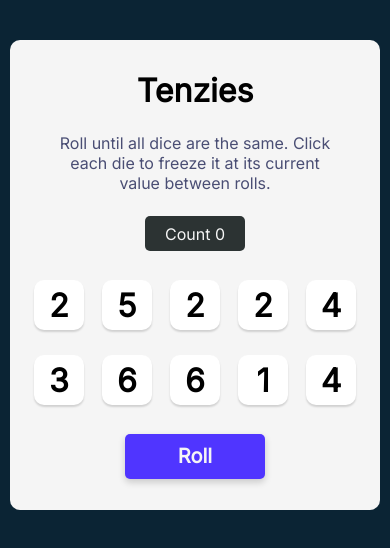
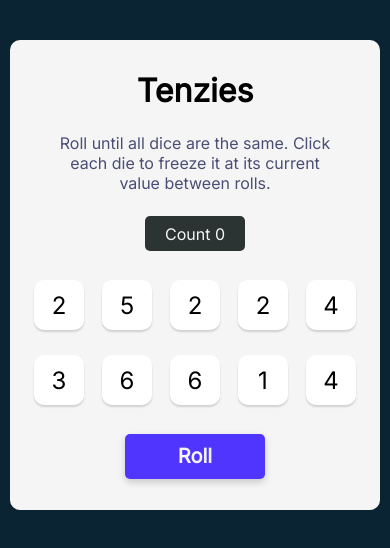
Before and after one commit to pardhan007/Tenzies-react, a React (Vite) app: page / in a window 390 px wide. Shown: the top 548 px of the page. Built offline with nearby package versions, Linux system fonts and the light colour scheme.

Commit message:
changed font size of die for media

```diff
--- a/src/components/Dice.jsx
+++ b/src/components/Dice.jsx
@@ -12,7 +12,7 @@ export default function Dice(props) {
             className="oneDice"
             style={style}
         >
-            <h1>{props.value}</h1>
+            <p>{props.value}</p>
         </div>
     )
 }
--- a/src/styles.css
+++ b/src/styles.css
@@ -74,12 +74,13 @@ body {
   border-radius: 10px;
 }
 
-.oneDice h1 {
+.oneDice p {
   cursor: pointer;
   height: 100%;
   display: flex;
   justify-content: center;
   align-items: center;
+  font-size: 1.8rem;
 }
 
 .btnDiv {
@@ -119,11 +120,13 @@ body {
 
   .header p {
     width: 90%;
-
   }
 
   .oneDice {
     width: 50px;
     height: 50px;
   }
+  .oneDice p {
+    font-size: 1.5rem;
+  }
 }
```
Also changed, not shown: 1 other file (tests, documents, lock files or other folders).
